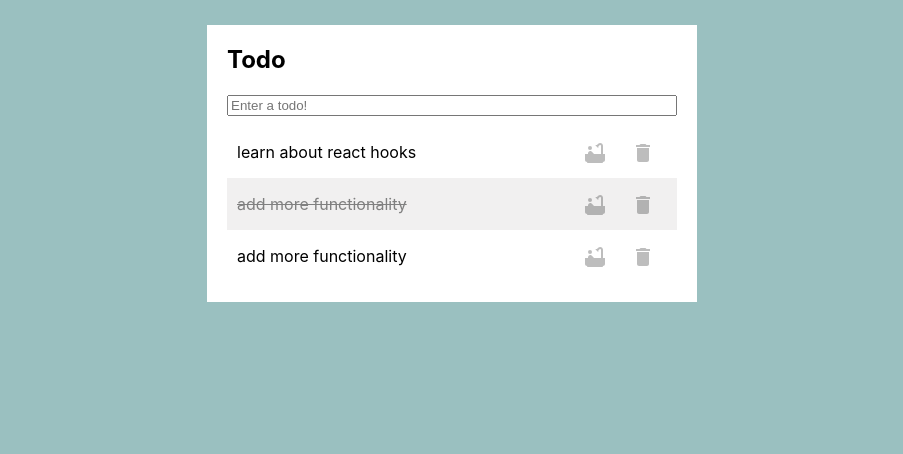
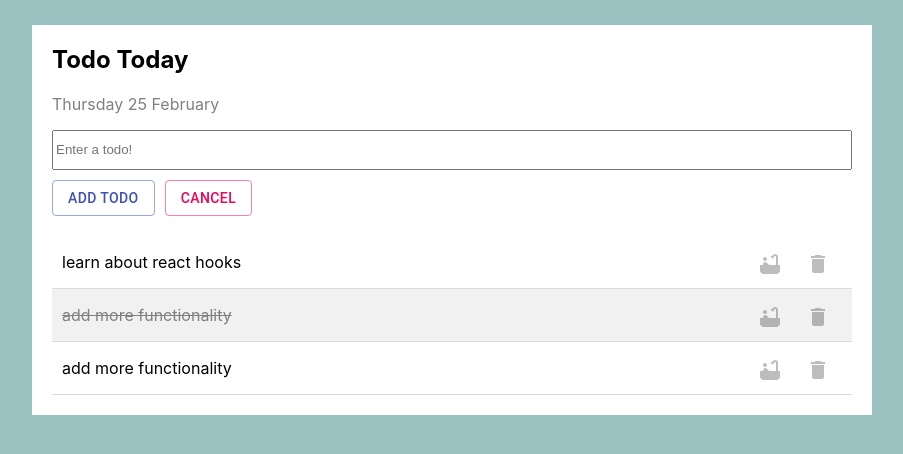
Before and after one commit to larsdjursner/todo-typescript, a React (Create React App) app: page / in a window 1280 px wide. Shown: the top 454 px of the page, without its empty margins (188-1091 px from the left). Built offline with nearby package versions, Linux system fonts and the light colour scheme.

Commit message:
update to folder structure and ui revamp to look more like todoist

```diff
--- a/package.json
+++ b/package.json
@@ -15,6 +15,7 @@
     "@types/react-modal": "^3.12.0",
     "react": "^17.0.1",
     "react-dom": "^17.0.1",
+    "react-modal": "^3.12.1",
     "react-scripts": "4.0.2",
     "typescript": "^4.1.5",
     "web-vitals": "^1.1.0"
--- a/public/index.html
+++ b/public/index.html
@@ -14,7 +14,7 @@
       manifest.json provides metadata used when your web app is installed on a
       user's mobile device or desktop. See https://developers.google.com/web/fundamentals/web-app-manifest/
     -->
-    <link rel="manifest" href="%PUBLIC_URL%/manifest.json" />
+    <!-- <link rel="manifest" href="%PUBLIC_URL%/manifest.json" /> -->
     <!--
       Notice the use of %PUBLIC_URL% in the tags above.
       It will be replaced with the URL of the `public` folder during the build.
--- a/src/App.css
+++ b/src/App.css
@@ -9,8 +9,7 @@ body {
 
 .apptodo {
   margin: 25px;
-  width: 450px;
-  max-width: 450px;
+  width:  50em;
   display: inline-block;
   background-color: rgb(255, 255, 255);
   padding: 0px 20px 20px 20px;
@@ -34,7 +33,7 @@ li.todo {
   justify-content: space-between;
   align-items: baseline;
   box-sizing:border-box;
-
+  border-bottom: 1px solid rgb(221, 218, 218);
 }
 
 p.todo-content {
@@ -43,13 +42,31 @@ p.todo-content {
   word-wrap: break-word;
 }
 
+.input {
+  height: 40px;
+}
+
+.todoform > * {
+  margin-bottom: 10px;
+}
+
+.todoform-buttons > :first-child {
+  margin-right: 10px;
+}
+
 .todo-buttons {
   display: flex;
 }
 
+.date {
+  color: gray;
+}
+
 li:nth-child(odd) {
-  background: rgb(241, 240, 240);
+  background: rgb(241, 241, 241);
 }
+
+
 li:hover {
   background-color: rgb(222, 234, 243)
 }
--- a/src/Todo.tsx
+++ /dev/null
@@ -1,42 +0,0 @@
-import IconButton from "@material-ui/core/IconButton";
-import DeleteIcon from "@material-ui/icons/Delete";
-import BathtubIcon from "@material-ui/icons/Bathtub";
-
-import React from "react";
-
-interface ITodo {
-    id: number;
-    todo: any;
-    deleteTodo(id: number): void;
-    completeTodo(id: number): void;
-  }
-
-export const Todo: React.FC<ITodo> = ({ id, todo, deleteTodo, completeTodo }) => {
-    return (
-      <li className="todo">
-        <p
-          className="todo-content"
-          onClick={() => completeTodo(id)}
-          style={{
-            textDecoration: todo.completed ? "line-through" : "",
-            color: todo.completed ? "gray" : "",
-          }}
-        >
-          {todo.content}
-        </p>
-        <div className="todo-buttons">
-          <div onClick={() => console.log("test")}>
-            <IconButton aria-label="delete" disabled color="primary">
-              <BathtubIcon />
-            </IconButton>
-          </div>
-
-          <div onClick={() => deleteTodo(id)}>
-            <IconButton aria-label="delete" disabled color="primary">
-              <DeleteIcon />
-            </IconButton>
-          </div>
-        </div>
-      </li>
-    );
-  };
--- a/src/TodoForm.tsx
+++ /dev/null
@@ -1,36 +0,0 @@
-import React, { useState } from "react";
-
-interface ITodoForm {
-    createTodo(id: number, value: string): void;
-  }
-
-export const TodoForm: React.FC<ITodoForm> = ({ createTodo }) => {
-    const [value, setValue] = useState("");
-    const [currentId, setCurrentId] = useState(10); //hacky id assign until an api can be called
-
-    const handleSubmit = (e: React.FormEvent<HTMLFormElement>) => {
-      e.preventDefault();
-      if (!value ) return;
-      createTodo(currentId, value);
-
-      const newId = currentId + 1;
-      setCurrentId(newId)
-      setValue("");
-    };
-
-    return (
-      <div className="todoform">
-        <h2>Todo</h2>
-
-        <form onSubmit={handleSubmit}>
-          <input
-            type="text"
-            className="input"
-            value={value}
-            onChange={(e) => setValue(e.target.value)}
-            placeholder={"Enter a todo!"}
-          />
-        </form>
-      </div>
-    );
-  };
--- /dev/null
+++ b/src/components/Todo.tsx
@@ -0,0 +1,96 @@
+import IconButton from "@material-ui/core/IconButton";
+import DeleteIcon from "@material-ui/icons/Delete";
+import BathtubIcon from "@material-ui/icons/Bathtub";
+import Modal from "react-modal";
+
+import React from "react";
+
+const customStyles = {
+	content: {
+		top: "50%",
+		left: "50%",
+		right: "auto",
+		bottom: "auto",
+		marginRight: "-50%",
+		transform: "translate(-50%, -50%)",
+	},
+};
+Modal.setAppElement("#root");
+
+interface ITodo {
+	id: number;
+	todo: any;
+  deleteTodo(id: number): void;
+	completeTodo(id: number): void;
+}
+
+export const Todo: React.FC<ITodo> = ({
+	id,
+	todo,
+	deleteTodo,
+	completeTodo,
+}) => {
+	// modal
+	var subtitle: HTMLHeadingElement | null;
+	const [modalIsOpen, setIsOpen] = React.useState(false);
+	function openModal() {
+		setIsOpen(true);
+	}
+
+	function afterOpenModal() {
+		// references are now sync'd and can be accessed.
+		if (subtitle) subtitle.style.color = "#f00";
+	}
+
+	function closeModal() {
+		setIsOpen(false);
+	}
+	//modal
+
+	return (
+		<li className="todo">
+			<p
+				className="todo-content"
+				onClick={() => completeTodo(id)}
+				style={{
+					textDecoration: todo.completed ? "line-through" : "",
+					color: todo.completed ? "gray" : "",
+				}}
+			>
+				{todo.content}
+			</p>
+			<div className="todo-buttons">
+				{/* <button onClick={() => openModal}></button> */}
+				<div>
+					<IconButton aria-label="delete" disabled color="primary">
+						<BathtubIcon />
+					</IconButton>
+				</div>
+
+				<div onClick={() => deleteTodo(id)}>
+					<IconButton aria-label="delete" disabled color="primary">
+						<DeleteIcon />
+					</IconButton>
+				</div>
+			</div>
+			{/* <Modal
+				isOpen={modalIsOpen}
+				onAfterOpen={afterOpenModal}
+				onRequestClose={closeModal}
+				style={customStyles}
+				contentLabel="Example Modal"
+			>
+				<h2 ref={(_subtitle) => (subtitle = _subtitle)}>Hello</h2>
+				<button onClick={closeModal}>close</button>
+				<div>I am a modal</div>
+				<form>
+					<input />
+					<button>tab navigation</button>
+					<button>stays</button>
+					<button>inside</button>
+					<button>the modal</button>
+				</form>
+			</Modal> */}
+		</li>
+	);
+};
--- /dev/null
+++ b/src/components/TodoForm.tsx
@@ -0,0 +1,65 @@
+import React, { useState } from "react";
+import Button from "@material-ui/core/Button";
+import getCurrentDate from '../utils/currentdate'
+
+interface ITodoForm {
+	createTodo(id: number, value: string): void;
+}
+
+export const TodoForm: React.FC<ITodoForm> = ({ createTodo }) => {
+	const [value, setValue] = useState("");
+	const [currentId, setCurrentId] = useState(10); //hacky id assign until an api can be called
+
+	const handleSubmit = async (e: React.FormEvent<HTMLFormElement>) => {
+		e.preventDefault();
+		if (!value) return;
+
+		createTodo(currentId, value);
+
+		const newId = currentId + 1;
+		setCurrentId(newId);
+		setValue("");
+	};
+
+	const handleCancel = () => {
+		setValue("");
+	};
+
+
+	return (
+		<div className="todoform">
+			<div className="todo-header">
+				<h2>Todo Today</h2>
+				<p className="date"> {getCurrentDate} </p>
+			</div>
+
+			<form id="submit-form" action="/" onSubmit={(e) => handleSubmit(e)}>
+				<input
+					type="text"
+					className="input"
+					value={value}
+					onChange={(e) => setValue(e.target.value)}
+					placeholder={"Enter a todo!"}
+				/>
+			</form>
+			<div className="todoform-buttons">
+				<Button
+					type="submit"
+					form="submit-form"
+          variant="outlined"
+					color="primary"
+				>
+					Add todo
+				</Button>
+				<Button
+					onClick={handleCancel}
+					form="submit-form"
+          variant="outlined"
+					color="secondary"
+				>
+					Cancel
+				</Button>
+			</div>
+		</div>
+	);
+};
--- /dev/null
+++ b/src/utils/currentdate.ts
@@ -0,0 +1,41 @@
+
+
+
+const getCurrentDate = (separator = "") => {
+    const newDate = new Date();
+    const date = newDate.getDate();
+    const day = Day.get(newDate.getDay());
+    const month = Month.get(newDate.getMonth()+1);
+
+    return `${day} ${date} ${month}`;
+    // return `${year}${separator}${month < 10 ? `0${month}` : `${month}`}${separator}${date}`
+}
+
+const Day : Map<number, string> = new Map([
+    [1, "Monday"],
+    [2, "Tuesday"],
+    [3, "Wednesday"],
+    [4, "Thursday"],
+    [5, "Friday"],
+    [6, "Saturday"],
+    [7, "Sunday"],
+]);
+
+
+const Month : Map<number, string> = new Map([
+    [1, "January"],
+    [2, "February"],
+    [3, "March"],
+    [4, "April"],
+    [5, "May"],
+    [6, "June"],
+    [7, "July"],
+    [8, "August"],
+    [9, "September"],
+    [10, "October"],
+    [11, "November"],
+    [12, "December"],
+
+])
+
+export default getCurrentDate()
```
Also changed, not shown: src/App.tsx (+7 -4 lines), public/manifest.json (deleted), src/tests/setupTests.ts (renamed from src/setupTests.ts), 2 other files (tests, documents, lock files or other folders).
